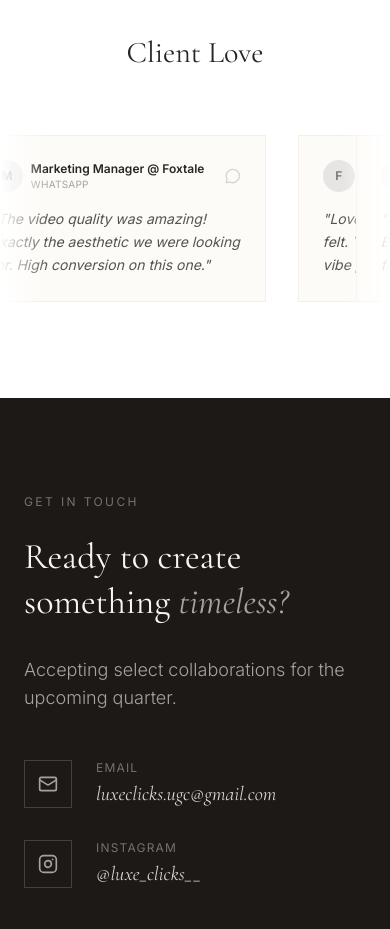
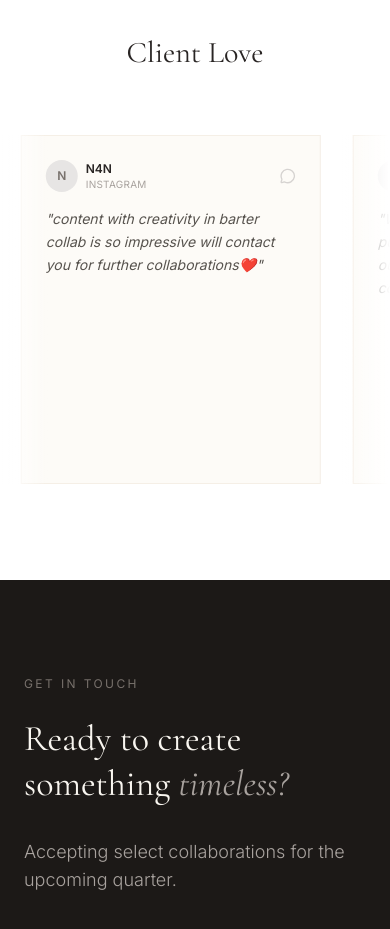
Before and after one commit to solicatehq/Luxe, a React (Vite) app: page / in a window 390 px wide. Shown: the part 8640-9569 px from the top of the page. Built offline with nearby package versions, Linux system fonts and the light colour scheme.

Commit message:
refactor: update Testimonials layout and data for responsive scrolling

```diff
--- a/components/Testimonials.tsx
+++ b/components/Testimonials.tsx
@@ -15,10 +15,10 @@ export const Testimonials: React.FC = () => {
         <div className="absolute top-0 bottom-0 right-0 w-12 md:w-32 z-10 bg-gradient-to-l from-white to-transparent"></div>
 
         {/* Scrolling Container */}
-        <div className="flex w-[200%] animate-scroll hover:[animation-play-state:paused]">
+        <div className="flex w-max animate-scroll hover:[animation-play-state:paused]">
 
           {/* Set 1 */}
-            <div className="flex justify-around w-1/2 min-w-[50%] px-4">
+          <div className="flex flex-shrink-0 px-4">
             {TESTIMONIALS.map((t) => (
               <div key={t.id} className="w-[300px] md:w-[400px] bg-beige-50 p-6 md:p-8 border border-beige-200 mx-4 flex-shrink-0 select-none">
                 <div className="flex items-center justify-between mb-4">
@@ -39,7 +39,7 @@ export const Testimonials: React.FC = () => {
           </div>
 
           {/* Set 2 (Duplicate for loop) */}
-             <div className="flex justify-around w-1/2 min-w-[50%] px-4">
+          <div className="flex flex-shrink-0 px-4">
             {TESTIMONIALS.map((t) => (
               <div key={`${t.id}-duplicate`} className="w-[300px] md:w-[400px] bg-beige-50 p-6 md:p-8 border border-beige-200 mx-4 flex-shrink-0 select-none">
                 <div className="flex items-center justify-between mb-4">
--- a/constants.ts
+++ b/constants.ts
@@ -87,26 +87,38 @@ export const RATES: RatePackage[] = [
 export const TESTIMONIALS: Testimonial[] = [
   {
     id: '1',
-    author: 'Marketing Manager @ Foxtale',
-    platform: 'WhatsApp',
-    text: 'The video quality was amazing! Exactly the aesthetic we were looking for. High conversion on this one.',
+    author: 'radiome',
+    platform: 'Instagram',
+    text: 'It was a really nice experience working with you Ayesha',
   },
   {
     id: '2',
-    author: 'Founder @ Rudementary',
+    author: 'N4N',
     platform: 'Instagram',
-    text: 'Loved how natural the integration felt. You really understood the brand vibe perfectly.',
+    text: 'content with creativity in barter collab is so impressive will contact you for further collaborations❤️',
   },
   {
     id: '3',
-    author: 'Agency Partner',
-    platform: 'WhatsApp',
-    text: 'Super professional to work with. Timely delivery and minimal edits needed. Will book again!',
+    author: 'ossa perfume',
+    platform: 'Instagram',
+    text: 'We truly appreciate the effort you put into creating this amazing reel for our brand.It was wonderful collaborating with you!',
   },
   {
     id: '4',
-    author: 'Social Lead @ Swiss Beauty',
+    author: 'lascent perfume',
     platform: 'Instagram',
-    text: 'The best UGC creator we have worked with this quarter. The lighting was impeccable.',
+    text: 'Thank you so much for the wonderful collaboration. I’m really happy with the way you showcased my perfume-the content was creative, elegant, and perfectly aligned with the brand. The response has been very positive, and I truly appreciate the effort and professionalism you put into this project. Looking forward to working together again in the future 🌹✨',
+  },
+  {
+    id: '5',
+    author: 'Glow Alchemist',
+    platform: 'Instagram',
+    text: 'The aesthetic of the shots was exactly what we envisioned. Your attention to detail is unmatched. Loved working with you!',
+  },
+  {
+    id: '6',
+    author: 'Aurelia',
+    platform: 'Instagram',
+    text: 'Incredible turnaround time and stunning visuals. You perfectly captured the essence of our collection. Can\'t wait for the next campaign.',
   },
 ];
```
Lines whose indentation alone changed are shown as unchanged.
